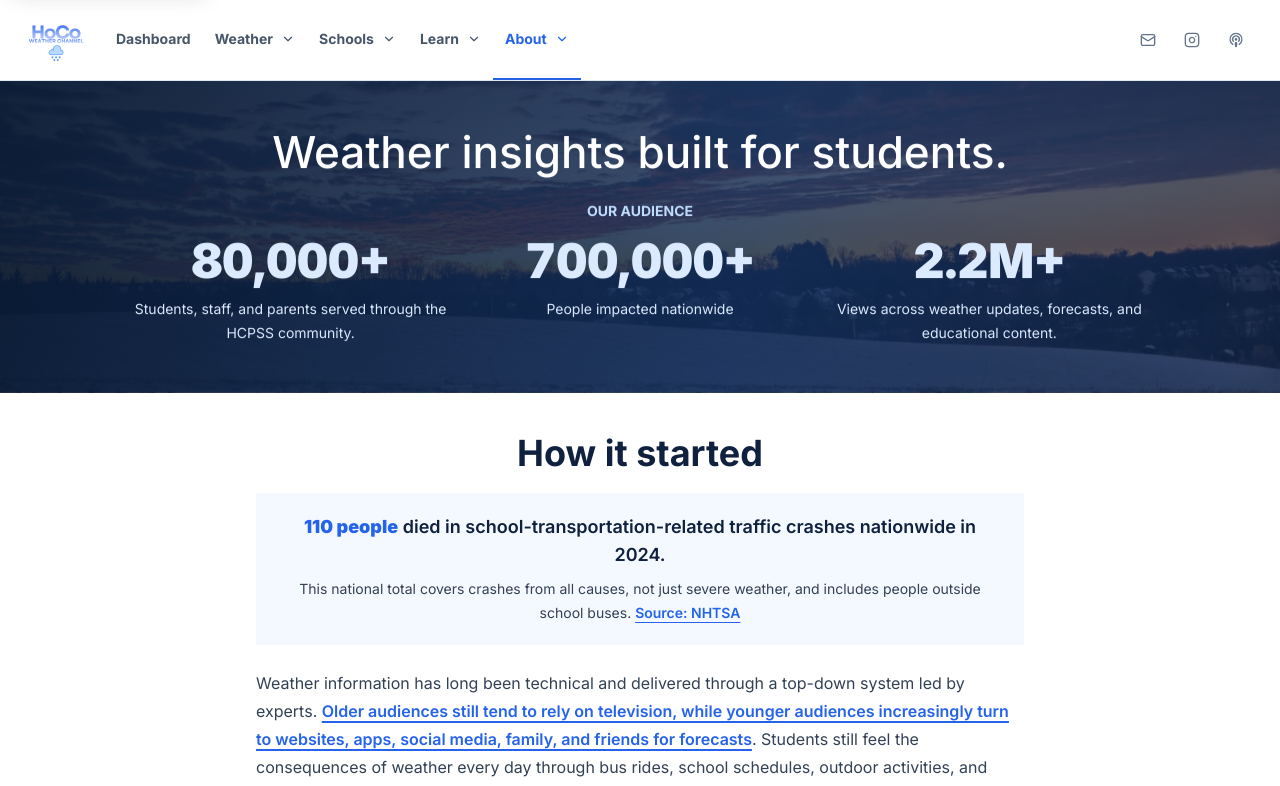
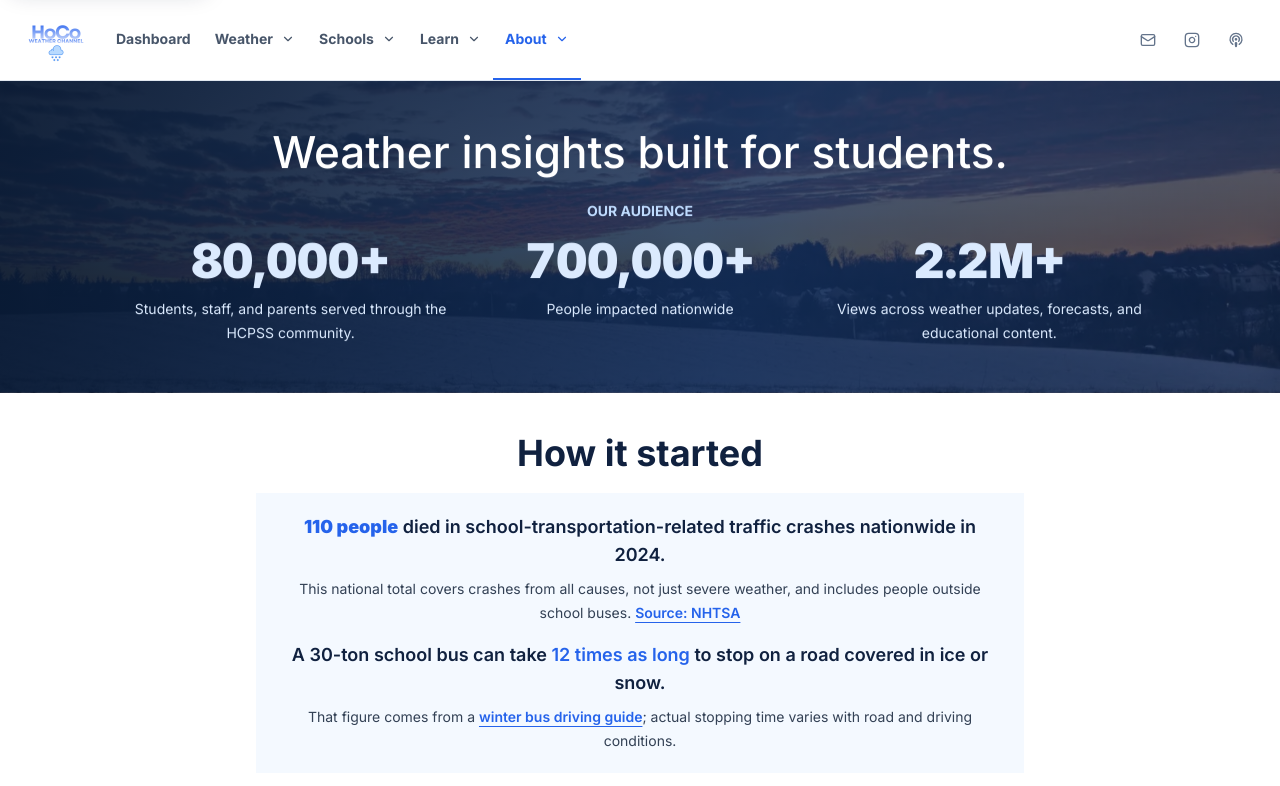
Before and after one commit to davidliu-2008/HoCoWX, a Next.js app: page /about in a window 1280 px wide. Shown: the top 786 px of the page. Built offline with nearby package versions, Linux system fonts and the light colour scheme.

Commit message:
Restore winter school bus stopping fact

```diff
--- a/app/about/page.tsx
+++ b/app/about/page.tsx
@@ -75,6 +75,12 @@ export default function AboutPage() {
             <p className="mt-2 text-sm leading-6 text-slate-700">
               This national total covers crashes from all causes, not just severe weather, and includes people outside school buses.
               {" "}<a href="https://www.nhtsa.gov/road-safety/school-bus-safety" className="font-semibold text-bay underline underline-offset-4">Source: NHTSA</a>
+            </p>
+            <p className="mt-4 text-lg font-semibold leading-7">
+              A 30-ton school bus can take <span className="text-bay">12 times as long</span> to stop on a road covered in ice or snow.
+            </p>
+            <p className="mt-2 text-sm leading-6 text-slate-700">
+              That figure comes from a <a href="https://safetyvideos.org/wp-content/uploads/2015/07/Winter-Driving-Guide-and-Test.pdf" className="font-semibold text-bay underline underline-offset-4">winter bus driving guide</a>; actual stopping time varies with road and driving conditions.
             </p>
           </div>
         </div>
```
